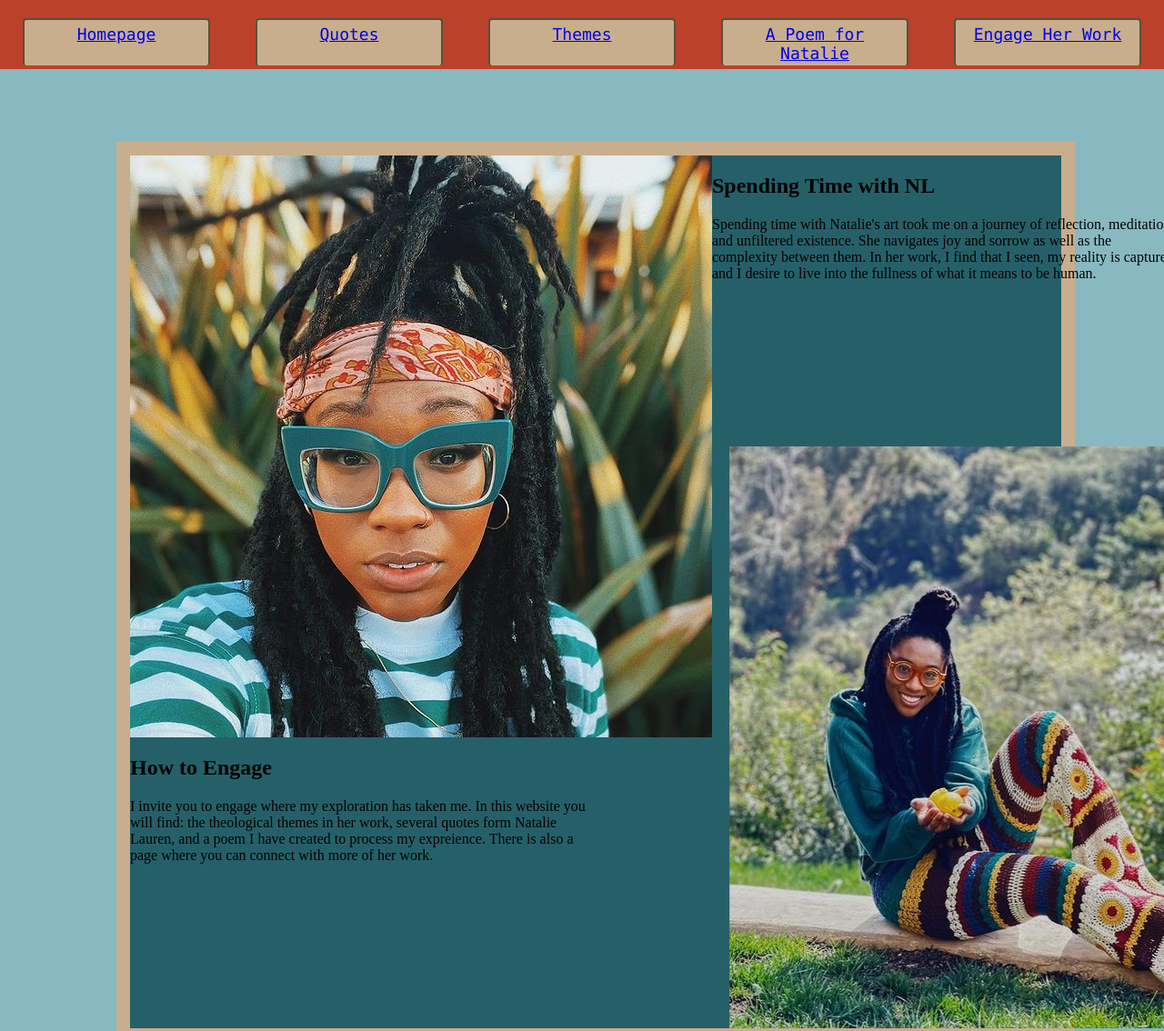
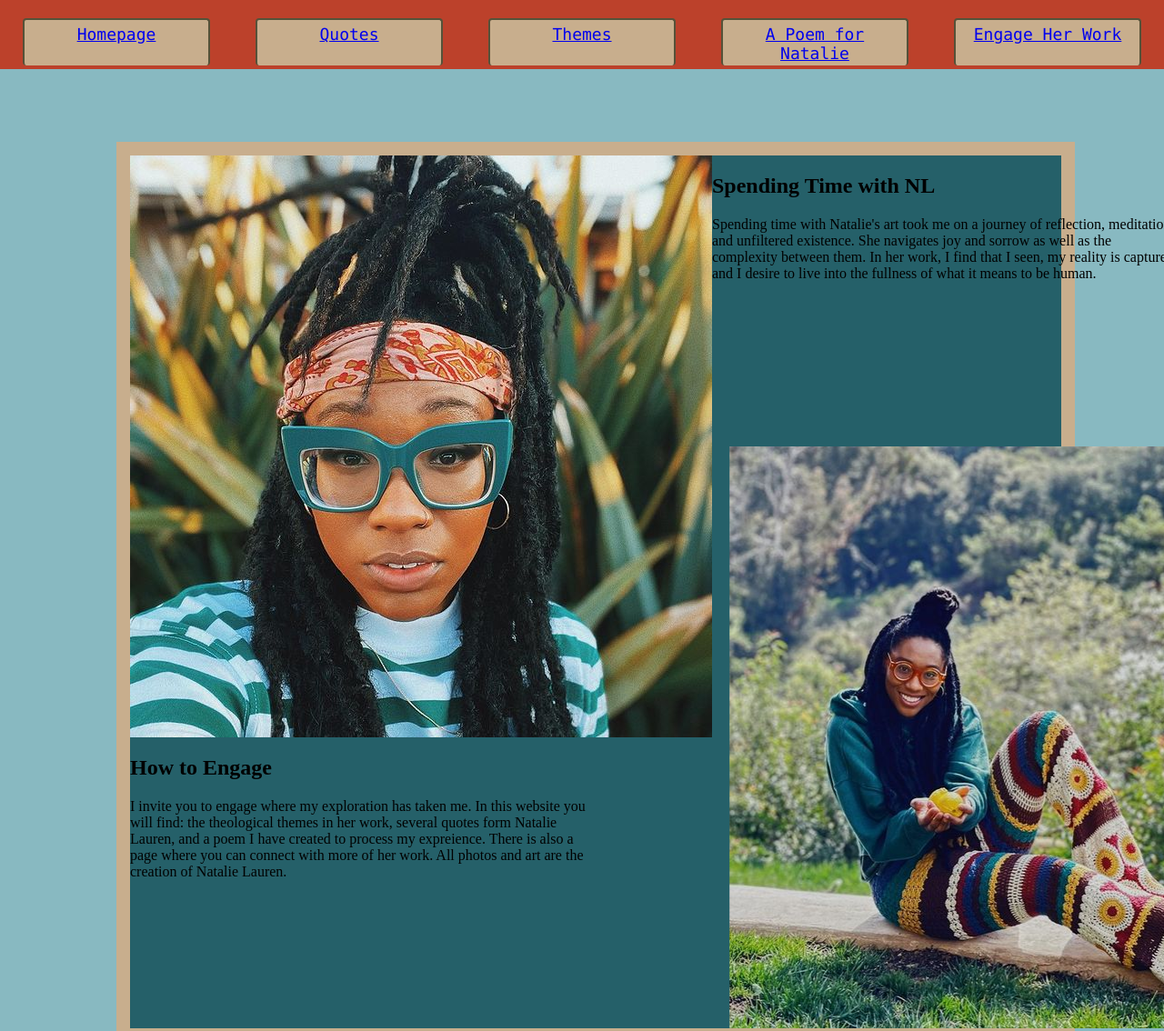
Before and after one commit to halowe94/natalie-lauren-project, a plain HTML site: page index.html in a window 1280 px wide. Shown: the top 1134 px of the page at 91% size. Drawn offline with Linux system fonts and the light colour scheme.

Commit message:
updated about

```diff
--- a/index.html
+++ b/index.html
@@ -36,6 +36,7 @@
                         several quotes form Natalie Lauren,
                         and a poem I have created to process my expreience.
                         There is also a page where you can connect with more of her work.
+                        All photos and art are the creation of Natalie Lauren.
                     </p>
                 </div>
                 <div id="homepage-content4"><img src="./images/nat-lauren-2.jpg" alt="Natalie Lauren sitting with leggings on" id="nat-lauren-2"></div>
```
